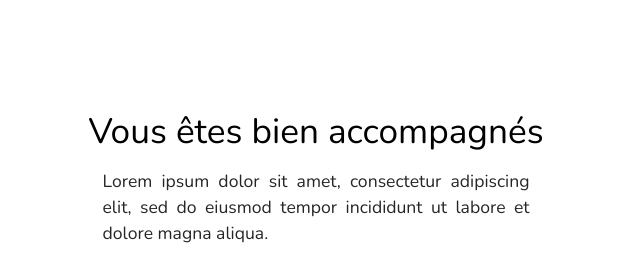
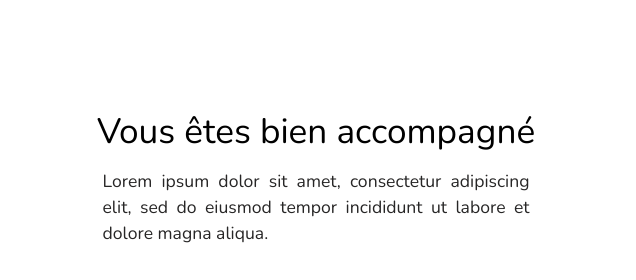
Before and after one commit to mariakaptur/real-estate-recrutement-webpage, a plain HTML site: page index.html in a window 1280 px wide. Shown: the part 2199-2479 px from the top of the page, 644-1280 px from the left. Drawn offline with nearby package versions, Linux system fonts and the light colour scheme.

Commit message:
Update index.html

```diff
--- a/index.html
+++ b/index.html
@@ -193,20 +193,6 @@
     </div>
 </div>
 
-    <!--<div class="row container h-50" style="max-width: 100% !important;
-    padding: 0;
-    margin: 0">
-
-        <div class="col-md-6 col-sm-12 p-0 ">
-            <div class="accompagnes-image"></div>
-        </div>
-        <div class="col-md-6 col-sm-12 whiteSectionImage p-0 align-items-center">
-            <h3>Vous êtes bien accompagnés</h3>
-            <p class="card-text text-justify">Lorem ipsum dolor sit amet, consectetur adipiscing elit, sed do
-                eiusmod
-                tempor
-                incididunt ut labore et dolore magna aliqua.</p>-->
-
     <div class="row container" style="max-width: 100% !important;
 padding: 0;
 margin: 0">
@@ -215,7 +201,7 @@ margin: 0">
                         <div class="accompagnes-image"></div>
                     </div>
             <div class="col-lg-6 col-sm-12 align-items-center whiteSectionImage">
-                <h3>Vous êtes bien accompagnés</h3>
+                <h3>Vous êtes bien accompagné</h3>
                 <p class="card-text text-justify">Lorem ipsum dolor sit amet, consectetur adipiscing elit, sed do
                     eiusmod
                     tempor
```
